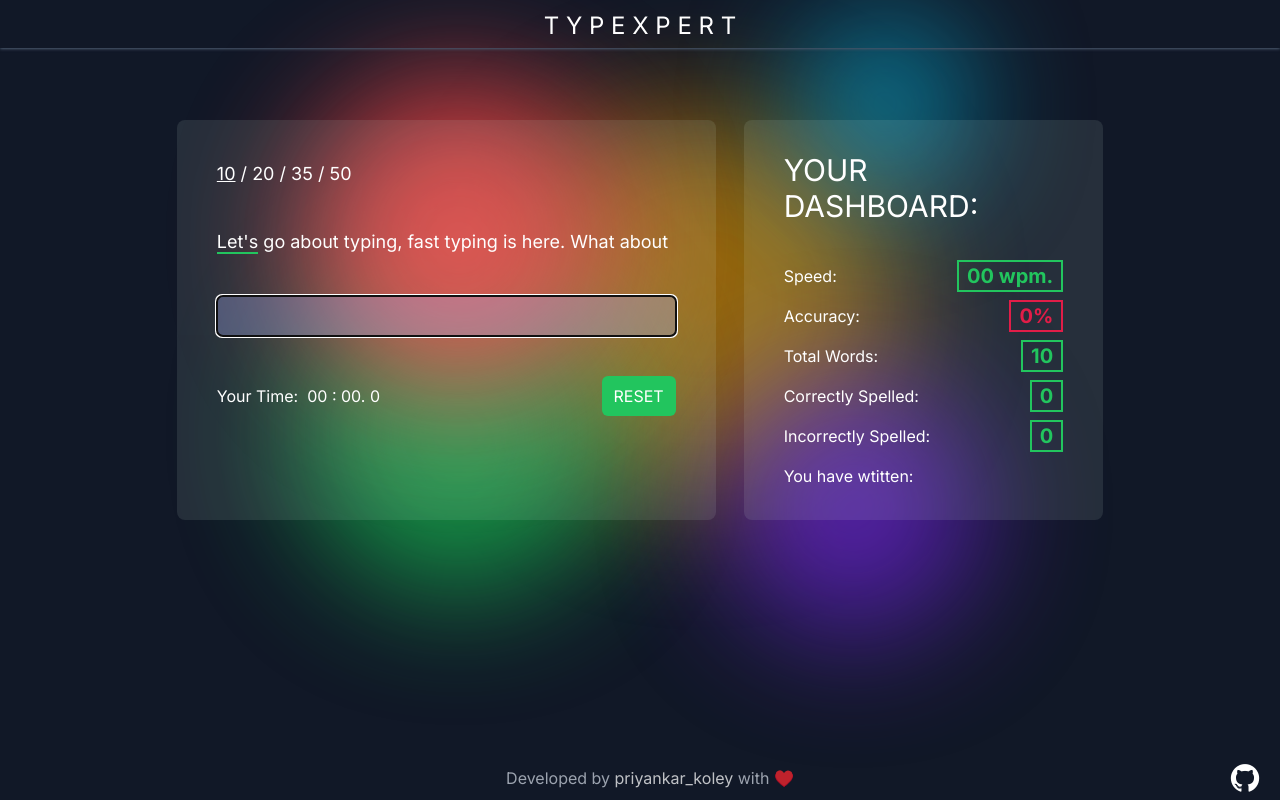
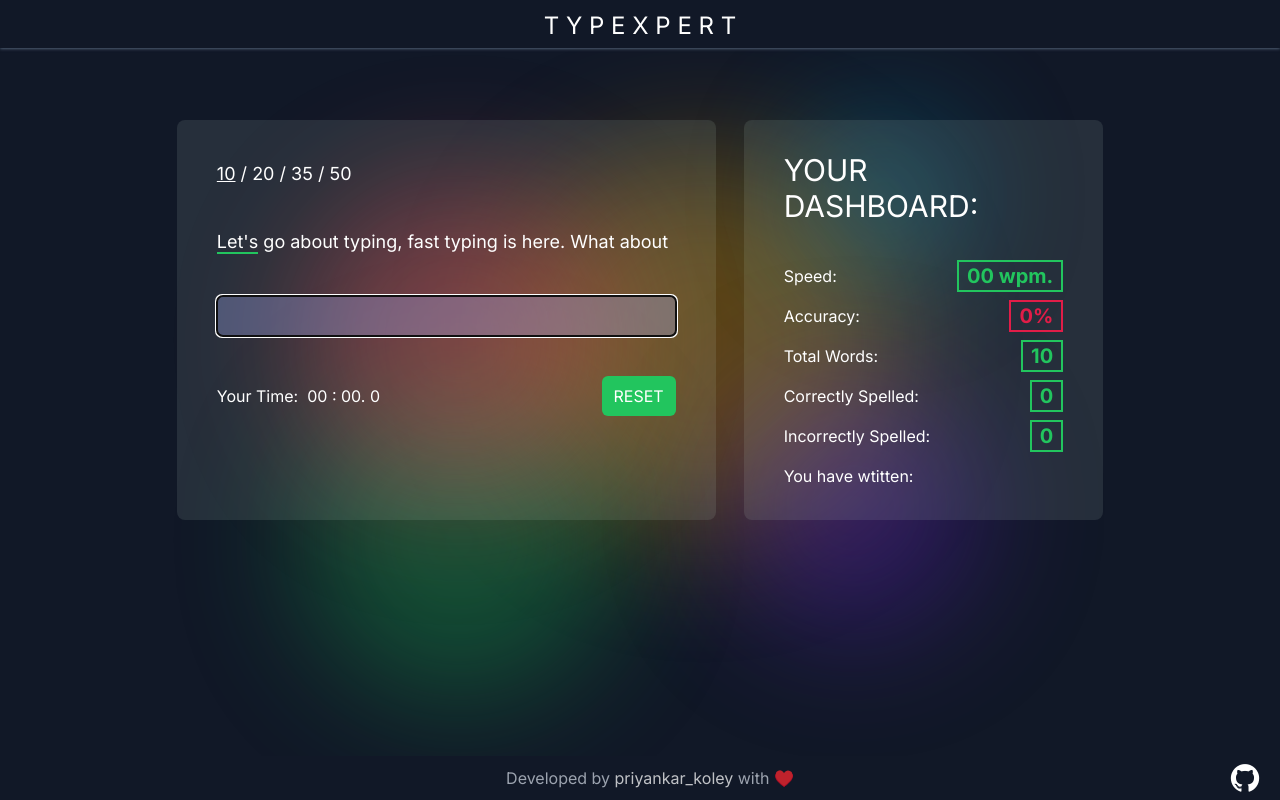
Before and after one commit to priyankarkoley/Typexpert, a Next.js app: page / in a window 1280 px wide. Built offline with nearby package versions, Linux system fonts and the light colour scheme.

Commit message:
Animations added

```diff
--- a/src/app/page.tsx
+++ b/src/app/page.tsx
@@ -36,11 +36,11 @@
   return (
       <div className="h-screen w-full relative flex-col justify-center">
         <div className="absolute -z-50 bg-fixed bg-gray-900 w-full h-full">
-          <div className="hidden sm:block  opacity-90 blur-3xl rounded-full w-64 h-64 bg-violet-800 absolute top-1/2 -mt-5 left-2/3 -ml-32 animate-pulse z-10"></div>
-          <div className="hidden sm:block opacity-70 blur-3xl rounded-full w-96 h-96 bg-yellow-600 absolute top-1/2 -mt-72 left-1/2 -ml-32 animate-pulse -z-50"></div>
-          <div className="hidden sm:block opacity-90 blur-3xl rounded-full w-80 h-80 bg-red-500 absolute top-1/2 -mt-80 left-1/3 -ml-32 animate-pulse z-20"></div>
-          <div className="hidden sm:block opacity-90 blur-3xl rounded-full w-80 h-80 bg-green-600 absolute top-1/2 -mt-32 left-1/3 -ml-32 animate-pulse -z-20"></div>
-          <div className="hidden sm:block opacity-90 blur-3xl rounded-full w-40 h-44 bg-cyan-600 absolute top-1/2 -mt-96 left-2/3 -ml-12 animate-pulse -z-20"></div>
+          <div className="hidden sm:block opacity-40 blur-3xl rounded-full w-64 h-64 absolute top-1/2 -mt-10 left-2/3 -ml-32 animate-circlesm z-10 bg-violet-800"></div>
+          <div className="hidden sm:block opacity-40 blur-3xl rounded-full w-96 h-96 absolute top-1/2 -mt-72 left-1/2 -ml-32 animate-circlemd -z-50 bg-yellow-600"></div>
+          <div className="hidden sm:block opacity-40 blur-3xl rounded-full w-80 h-80 absolute top-1/2 -mt-80 left-1/3 -ml-32 animate-circlexl z-20 bg-red-500"></div>
+          <div className="hidden sm:block opacity-40 blur-3xl rounded-full w-80 h-80 absolute top-1/2 -mt-10 left-1/3 -ml-32 animate-circlesm -z-20 bg-green-600"></div>
+          <div className="hidden sm:block opacity-40 blur-3xl rounded-full w-40 h-40 absolute top-1/2 -mt-96 left-2/3 -ml-12 animate-circlexl -z-20 bg-cyan-600"></div>
         </div>
         <Navbar />
         <div className="flex justify-center sm:my-10">
--- a/src/components/Footer.tsx
+++ b/src/components/Footer.tsx
@@ -3,7 +3,7 @@
 
 export default function Footer() {
   return (
-    <div className="flex sticky md:absolute bottom-0 w-full text-sm lg:text-base text-gray-400 h-11 lg:h-13 justify-center items-center text-center space-x-5">
+    <div className="bg-gray-900 flex sticky md:absolute bottom-0 w-full text-sm lg:text-base text-gray-400 h-11 lg:h-13 justify-center items-center text-center space-x-5">
       <Link
         href={"https://github.com/priyankarkoley/Typexpert"}
         target="_blank"
@@ -15,7 +15,7 @@
         Developed by{" "}
         <Link
           target="_blank"
-          className="text-white hover:underline hover:cursor-pointer hover:text-lime-400 animate-pulse"
+          className="text-white hover:underline hover:cursor-pointer delay-1000 hover:text-lime-400 animate-pulse"
           href={"https://priyankarkoley.github.io/myspace/"}
         >
           priyankar_koley
--- a/src/components/Navbar.tsx
+++ b/src/components/Navbar.tsx
@@ -2,6 +2,6 @@
 
 export default function Navbar() {
   return (
-    <div className="flex sticky top-0 w-full text-xl lg:text-2xl text-white h-12 lg:h-13 justify-center shadow shadow-slate-600 items-center text-center"><div className="pt-1 ">T Y P E X P E R T</div></div>
+    <div className="bg-gray-900 flex sticky top-0 w-full text-xl lg:text-2xl text-white h-12 lg:h-13 justify-center shadow shadow-slate-600 items-center text-center"><div className="pt-1 ">T Y P E X P E R T</div></div>
   );
 }
--- a/tailwind.config.js
+++ b/tailwind.config.js
@@ -28,6 +28,41 @@
         "gradient-conic":
           "conic-gradient(from 180deg at 50% 50%, var(--tw-gradient-stops))",
       },
+      keyframes: {
+        circlesm: {
+          "0%": { transform: "rotate(0deg) translateY(20px) rotate(0deg)" },
+          "100%": {
+            transform: "rotate(-360deg) translateY(20px) rotate(360deg)",
+          },
+        },
+        circlemd: {
+          "0%": { transform: "rotate(0deg) translateY(40px) rotate(0deg)" },
+          "100%": {
+            transform: "rotate(360deg) translateY(40px) rotate(-360deg)",
+          },
+        },
+        circlelg: {
+          "0%": { transform: "rotate(0deg) translateY(70px) rotate(0deg)" },
+          "100%": {
+            transform: "rotate(360deg) translateY(70px) rotate(-360deg)",
+          },
+        },
+        circlexl: {
+          "0%": { transform: "rotate(0deg) translateY(100px) rotate(0deg)" },
+          "100%": {
+            transform: "rotate(-360deg) translateY(100px) rotate(360deg)",
+          },
+        },
+      },
+      animation: {
+        pulse1: "pulse 2s linear infinite",
+        pulse2: "pulse 4s linear infinite",
+        pulse3: "pulse 5s linear infinite",
+        circlesm: "circlesm 11s linear infinite",
+        circlemd: "circlemd 13s linear infinite",
+        circlelg: "circlelg 17s linear infinite",
+        circlexl: "circlexl 17s linear infinite",
+      },
     },
   },
   plugins: [],
```
